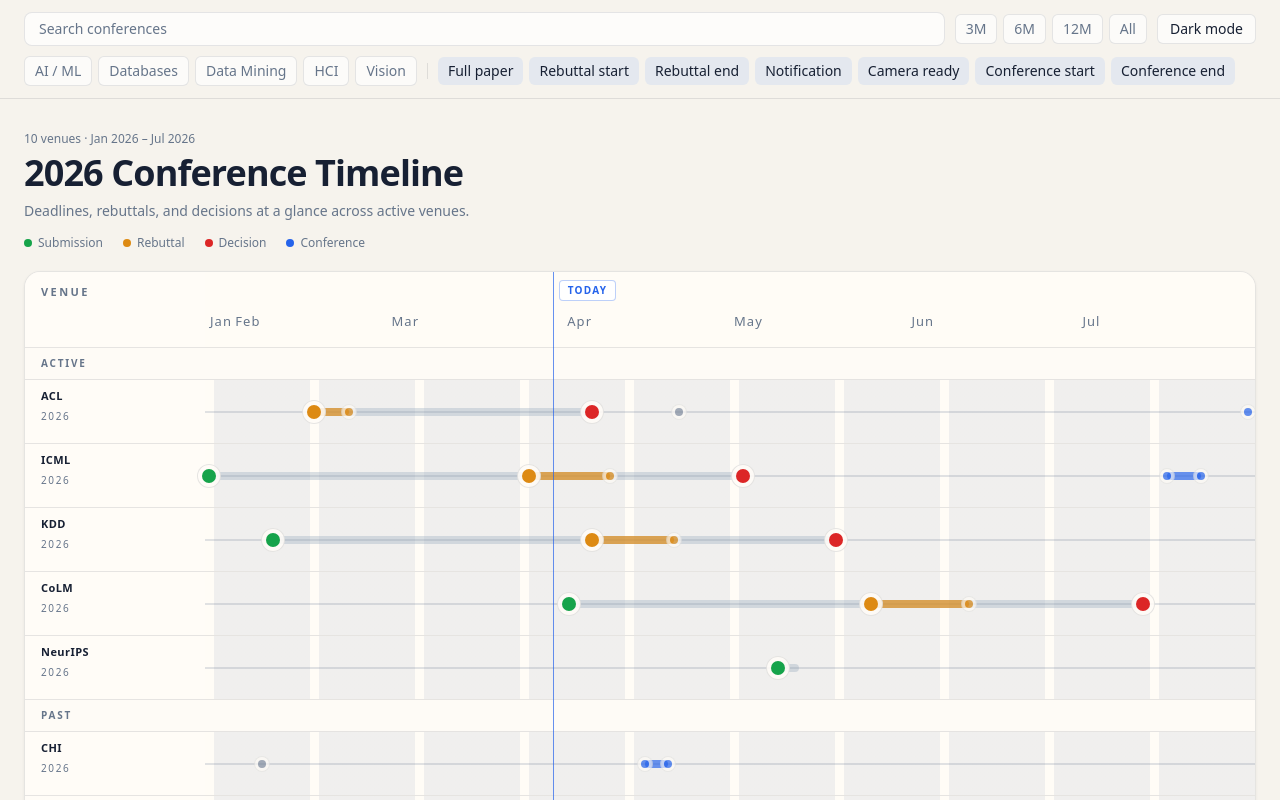
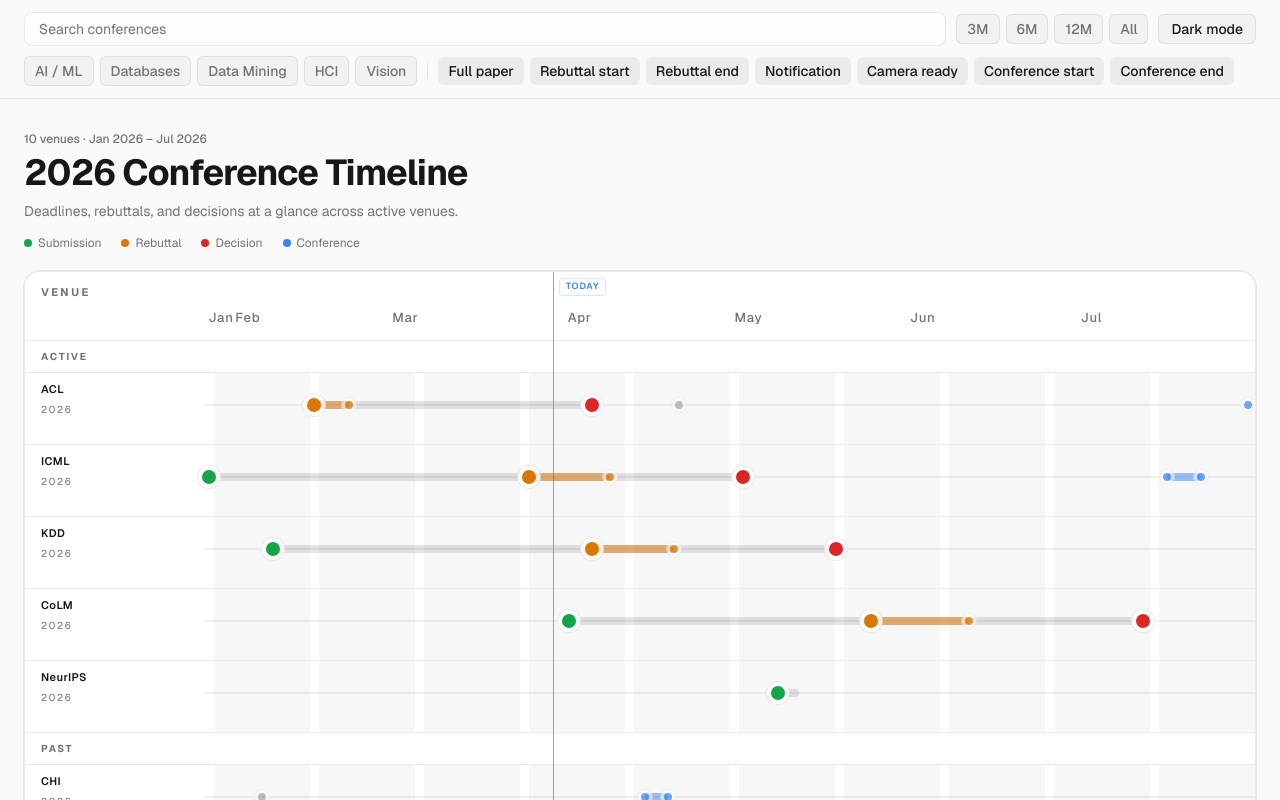
Before and after one commit to aprylewu/aitimeline, a Next.js app: page / in a window 1280 px wide. Shown: the top 800 px of the page. Built offline with nearby package versions, Linux system fonts and the light colour scheme.

Commit message:
feat: overhaul color system to Linear/Vercel aesthetic

```diff
--- a/app/globals.css
+++ b/app/globals.css
@@ -1,65 +1,65 @@
 @import "tailwindcss";
 
 :root {
-  --page-bg: #f6f3ed;
-  --surface-bg: rgba(255, 252, 247, 0.88);
-  --surface-elevated: rgba(255, 255, 255, 0.92);
-  --controls-bg: #f6f3ed;
-  --input-bg: rgba(255, 255, 255, 0.72);
-  --tooltip-bg: #fffcf7;
-  --panel-border: rgba(15, 23, 42, 0.1);
-  --chip-bg: rgba(255, 255, 255, 0.68);
-  --chip-active-bg: rgba(226, 232, 240, 0.88);
-  --chip-border: rgba(15, 23, 42, 0.1);
-  --text-primary: #172033;
-  --text-muted: #66758a;
-  --accent-primary: #0f766e;
-  --accent-secondary: #2563eb;
+  --page-bg: #fafafa;
+  --surface-bg: rgba(255, 255, 255, 0.8);
+  --surface-elevated: rgba(255, 255, 255, 0.95);
+  --controls-bg: #fafafa;
+  --input-bg: rgba(255, 255, 255, 0.6);
+  --tooltip-bg: rgba(255, 255, 255, 0.92);
+  --panel-border: rgba(0, 0, 0, 0.08);
+  --chip-bg: rgba(0, 0, 0, 0.03);
+  --chip-active-bg: rgba(0, 0, 0, 0.06);
+  --chip-border: rgba(0, 0, 0, 0.08);
+  --text-primary: #171717;
+  --text-muted: #737373;
+  --accent-primary: #171717;
+  --accent-secondary: #3b82f6;
   --accent-warm: #d97706;
   --accent-danger: #b42318;
-  --timeline-neutral: #7f8b9d;
-  --timeline-neutral-soft: rgba(127, 139, 157, 0.42);
+  --timeline-neutral: #a3a3a3;
+  --timeline-neutral-soft: rgba(163, 163, 163, 0.3);
   --timeline-full-paper: #16a34a;
   --timeline-notification: #dc2626;
-  --timeline-rebuttal: #dd8a13;
-  --timeline-rebuttal-soft: rgba(221, 138, 19, 0.68);
-  --timeline-conference: #2563eb;
-  --timeline-conference-soft: rgba(37, 99, 235, 0.68);
-  --path-baseline: rgba(100, 116, 139, 0.2);
-  --path-track: rgba(148, 163, 184, 0.34);
-  --grid-line: rgba(148, 163, 184, 0.14);
-  --grid-glow: rgba(127, 139, 157, 0.2);
+  --timeline-rebuttal: #d97706;
+  --timeline-rebuttal-soft: rgba(217, 119, 6, 0.5);
+  --timeline-conference: #3b82f6;
+  --timeline-conference-soft: rgba(59, 130, 246, 0.5);
+  --path-baseline: rgba(0, 0, 0, 0.06);
+  --path-track: rgba(0, 0, 0, 0.1);
+  --grid-line: rgba(0, 0, 0, 0.03);
+  --grid-glow: rgba(0, 0, 0, 0.06);
 }
 
 [data-theme="dark"] {
-  --page-bg: #070b14;
-  --surface-bg: rgba(12, 18, 31, 0.88);
-  --surface-elevated: rgba(17, 24, 39, 0.94);
-  --controls-bg: #0a0f1a;
-  --input-bg: rgba(15, 23, 42, 0.84);
-  --tooltip-bg: #0c121f;
-  --panel-border: rgba(148, 163, 184, 0.18);
-  --chip-bg: rgba(15, 23, 42, 0.72);
-  --chip-active-bg: rgba(30, 41, 59, 0.96);
-  --chip-border: rgba(148, 163, 184, 0.18);
-  --text-primary: #ebf1fb;
-  --text-muted: #94a3b8;
-  --accent-primary: #2dd4bf;
+  --page-bg: #0a0a0a;
+  --surface-bg: rgba(20, 20, 20, 0.88);
+  --surface-elevated: rgba(26, 26, 26, 0.95);
+  --controls-bg: #0a0a0a;
+  --input-bg: rgba(26, 26, 26, 0.84);
+  --tooltip-bg: rgba(20, 20, 20, 0.92);
+  --panel-border: rgba(255, 255, 255, 0.08);
+  --chip-bg: rgba(255, 255, 255, 0.04);
+  --chip-active-bg: rgba(255, 255, 255, 0.08);
+  --chip-border: rgba(255, 255, 255, 0.08);
+  --text-primary: #ededed;
+  --text-muted: #a3a3a3;
+  --accent-primary: #ededed;
   --accent-secondary: #60a5fa;
   --accent-warm: #f59e0b;
   --accent-danger: #f87171;
-  --timeline-neutral: #c7d2e4;
-  --timeline-neutral-soft: rgba(199, 210, 228, 0.46);
+  --timeline-neutral: #a3a3a3;
+  --timeline-neutral-soft: rgba(163, 163, 163, 0.3);
   --timeline-full-paper: #34d399;
   --timeline-notification: #f87171;
-  --timeline-rebuttal: #f2aa1f;
-  --timeline-rebuttal-soft: rgba(242, 170, 31, 0.74);
+  --timeline-rebuttal: #fbbf24;
+  --timeline-rebuttal-soft: rgba(251, 191, 36, 0.5);
   --timeline-conference: #60a5fa;
-  --timeline-conference-soft: rgba(96, 165, 250, 0.74);
-  --path-baseline: rgba(148, 163, 184, 0.2);
-  --path-track: rgba(71, 85, 105, 0.66);
-  --grid-line: rgba(148, 163, 184, 0.12);
-  --grid-glow: rgba(199, 210, 228, 0.2);
+  --timeline-conference-soft: rgba(96, 165, 250, 0.5);
+  --path-baseline: rgba(255, 255, 255, 0.06);
+  --path-track: rgba(255, 255, 255, 0.1);
+  --grid-line: rgba(255, 255, 255, 0.03);
+  --grid-glow: rgba(255, 255, 255, 0.06);
 }
 
 html {
@@ -71,16 +71,23 @@
   background: var(--page-bg);
   color: var(--text-primary);
   font-family:
-    var(--font-body),
-    "SF Pro Display",
-    "Helvetica Neue",
+    var(--font-geist-sans),
+    -apple-system,
     "Segoe UI",
     sans-serif;
 }
 
+.font-mono {
+  font-family:
+    var(--font-geist-mono),
+    "SF Mono",
+    "Fira Code",
+    monospace;
+}
+
 .timeline-shell {
   background: var(--surface-bg);
-  box-shadow: 0 1px 3px rgba(15, 23, 42, 0.06);
+  box-shadow: 0 0 0 1px var(--panel-border);
 }
 
 .timeline-meta-head,
@@ -95,12 +102,12 @@
 }
 
 .timeline-axis {
-  min-height: 76px;
+  min-height: 68px;
 }
 
 .timeline-axis-track {
   position: relative;
-  min-height: 48px;
+  min-height: 44px;
 }
 
 .timeline-axis-tick {
@@ -111,25 +118,25 @@
 
 .timeline-axis-label {
   position: absolute;
-  top: 28px;
+  top: 24px;
   left: 0;
   width: max-content;
   transform: translateX(-50%);
-  letter-spacing: 0.08em;
+  letter-spacing: 0.06em;
   white-space: nowrap;
 }
 
 .timeline-today-label {
   position: absolute;
-  top: 8px;
+  top: 6px;
   z-index: 1;
-  border: 1px solid color-mix(in srgb, var(--accent-secondary) 30%, transparent);
+  border: 1px solid color-mix(in srgb, var(--accent-secondary) 20%, transparent);
   border-radius: 4px;
   background: var(--surface-elevated);
-  padding: 2px 8px;
-  font-size: 10px;
-  font-weight: 700;
-  letter-spacing: 0.12em;
+  padding: 1px 6px;
+  font-size: 9px;
+  font-weight: 600;
+  letter-spacing: 0.1em;
   text-transform: uppercase;
   color: var(--accent-secondary);
   white-space: nowrap;
@@ -137,7 +144,7 @@
 }
 
 .timeline-row {
-  height: 64px;
+  height: 72px;
 }
 
 .timeline-row-grid {
@@ -154,28 +161,28 @@
 .timeline-marker {
   cursor: pointer;
   transition:
-    box-shadow 160ms ease,
-    border-color 160ms ease;
+    transform 120ms cubic-bezier(0.2, 0.8, 0.2, 1),
+    box-shadow 120ms cubic-bezier(0.2, 0.8, 0.2, 1);
 }
 
 .timeline-marker:hover,
 .timeline-marker:focus-visible {
-  box-shadow: 0 4px 12px var(--grid-glow);
-  border-color: color-mix(in srgb, var(--timeline-neutral) 38%, var(--panel-border));
+  transform: translateX(-50%) scale(1.15);
+  box-shadow: 0 0 0 3px var(--grid-glow);
 }
 
 .conference-trigger {
-  transition: color 160ms ease;
+  transition: color 120ms cubic-bezier(0.2, 0.8, 0.2, 1);
 }
 
 .conference-trigger-title,
 .conference-trigger-year {
-  transition: color 160ms ease;
+  transition: color 120ms cubic-bezier(0.2, 0.8, 0.2, 1);
 }
 
 .conference-trigger:hover .conference-trigger-title,
 .conference-trigger:focus-visible .conference-trigger-title {
-  color: var(--accent-primary);
+  color: var(--text-primary);
 }
 
 .conference-trigger:hover .conference-trigger-year,
@@ -186,24 +193,25 @@
 .conference-detail-card {
   transform: translateY(-50%);
   transform-origin: left center;
-  animation: conference-card-enter 160ms cubic-bezier(0.2, 0.8, 0.2, 1);
+  animation: conference-card-enter 120ms cubic-bezier(0.2, 0.8, 0.2, 1);
+  backdrop-filter: blur(12px);
+  -webkit-backdrop-filter: blur(12px);
 }
 
 @keyframes conference-card-enter {
   from {
     opacity: 0;
-    transform: translate(-4px, -50%) scale(0.99);
+    transform: translate(0, calc(-50% + 4px));
   }
-
   to {
     opacity: 1;
-    transform: translate(0, -50%) scale(1);
+    transform: translate(0, -50%);
   }
 }
 
 @media (max-width: 900px) {
   .timeline-row {
-    height: 68px;
+    height: 72px;
   }
 }
 
```
